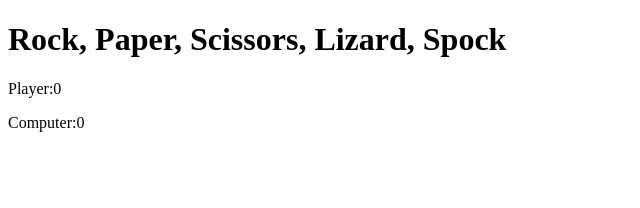
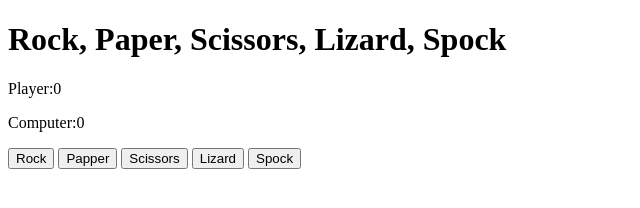
Before and after one commit to sharon-bunyasi/Rock-Paper-Scissors-Lizard-Spock, a plain HTML site: page index.html in a window 1280 px wide. Shown: the whole page, without its empty margins (0-640 px from the left). Drawn offline with Linux system fonts and the light colour scheme.

Commit message:
add different choices for the game using button element

```diff
--- a/index.html
+++ b/index.html
@@ -13,6 +13,13 @@
             <p>Player:<span id="player-score">0</span></p>
             <p>Computer:<span id="computer-score">0</span></p>
         </div>
+        <div class="game-buttons">
+            <button class="choice" data-choice="rock">Rock</button>
+            <button class="choice" data-choice="papper">Papper</button>
+            <button class="choice" data-choice="scissors">Scissors</button>
+            <button class="choice" data-choice="lizard">Lizard</button>
+            <button class="choice" data-choice="spock">Spock</button>
+        </div>
     </div>
 
     <script src="assets/js/script.js"></script>
```
